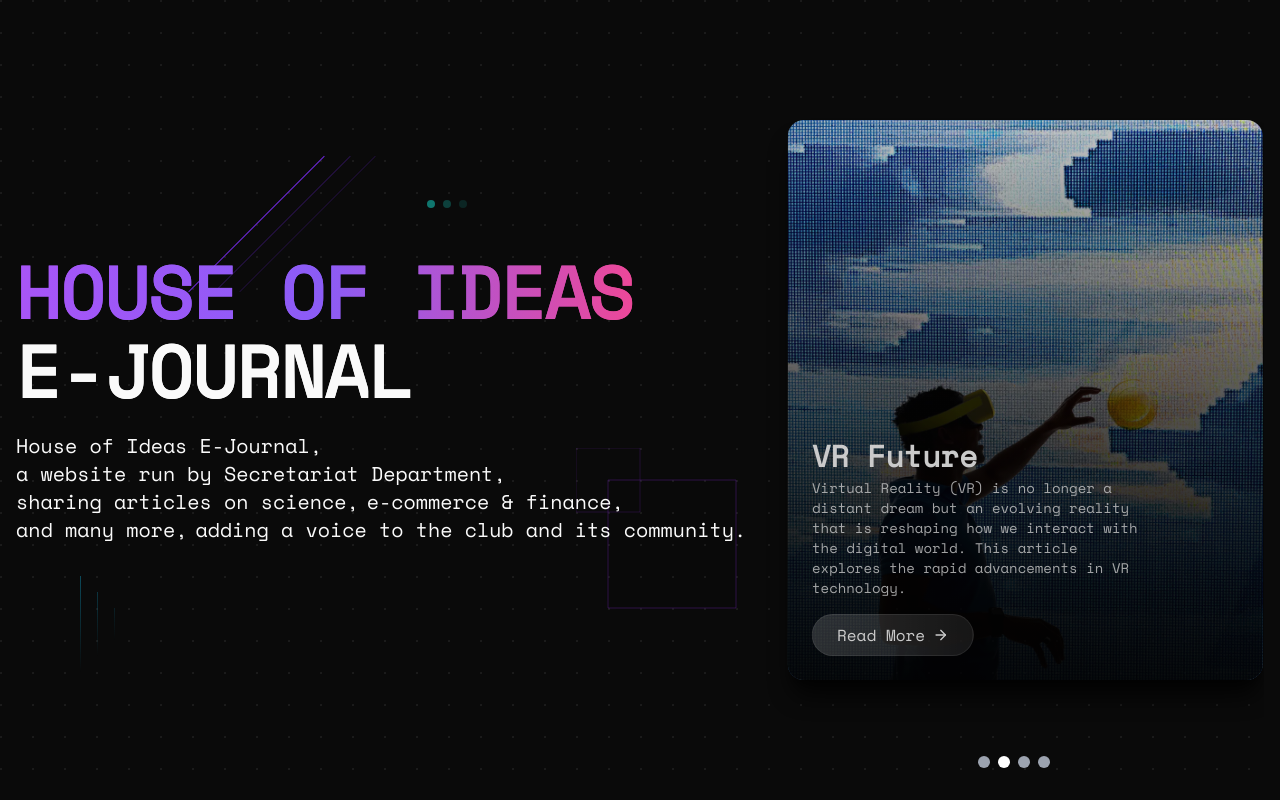
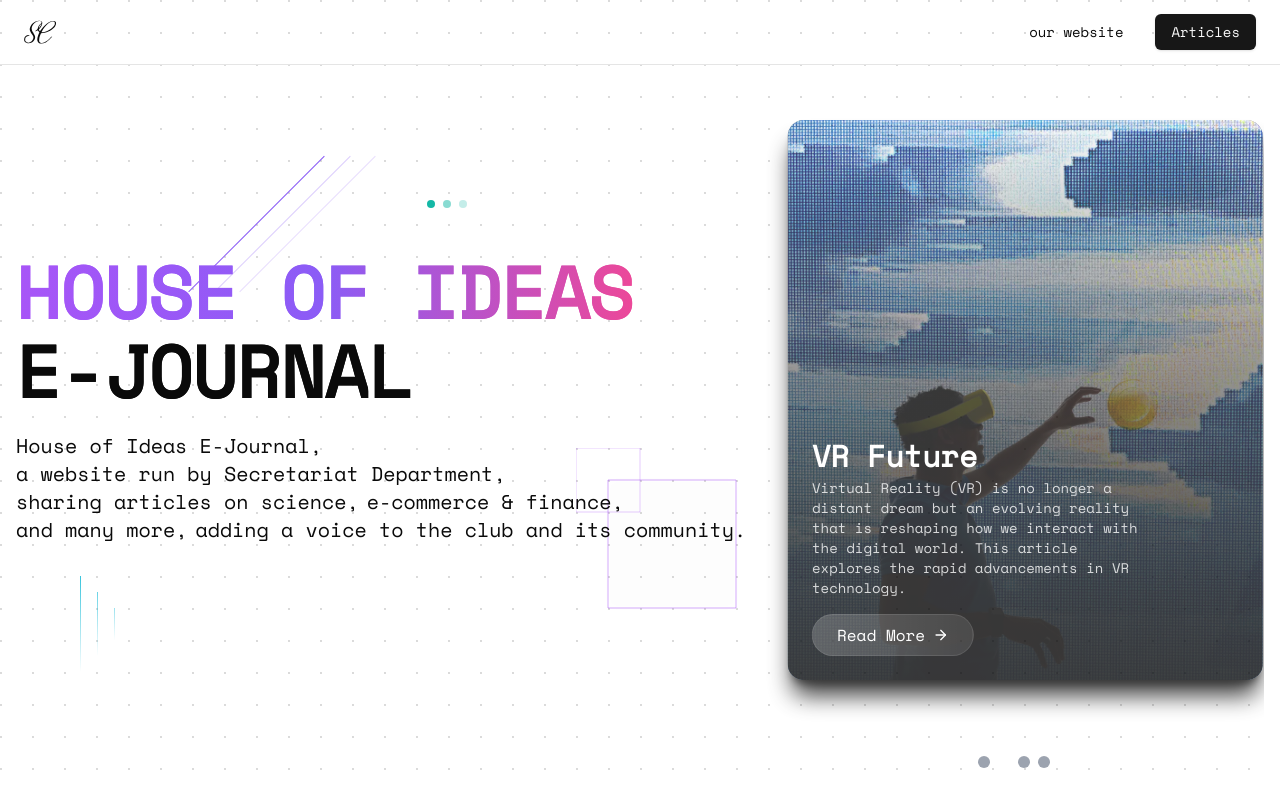
Before and after one commit to bilelBoulhia/hi-articles, a Next.js app: page / in a window 1280 px wide. Built offline with nearby package versions, Linux system fonts and the light colour scheme.

Commit message:
fixing layout

```diff
--- a/app/(main page)/page.tsx
+++ b/app/(main page)/page.tsx
@@ -3,10 +3,12 @@ import Hero from "@/app/(main page)/sections/hero";
 import CoolNewsletter from "@/app/(main page)/sections/newsletter";
 import Footer from "@/app/(main page)/sections/footer";
 import AbstractBackground from "@/components/ui/abstract-background";
+import Header from "@/app/(main page)/sections/header";
 
 export default function Home() {
     return (
         <div className="flex flex-col w-full h-screen overflow-y-scroll snap-y snap-mandatory ">
+            <Header/>
             <AbstractBackground/>
             <style>
                 {`
--- a/app/(main page)/sections/footer.tsx
+++ b/app/(main page)/sections/footer.tsx
@@ -41,11 +41,7 @@ export default function Footer() {
     return (
         <div className="relative min-h-screen w-full flex items-center justify-center overflow-hidden ">
 
-            <div className="absolute top-0 -left-4 w-72 h-72 bg-purple-500 rounded-full mix-blend-multiply filter blur-xl opacity-20 animate-blob"/>
-            <div className="absolute top-0 -right-4 w-72 h-72 bg-pink-500 rounded-full mix-blend-multiply filter blur-xl opacity-20 animate-blob animation-delay-2000"/>
-            <div className="absolute -bottom-8 left-20 w-72 h-72 bg-violet-500 rounded-full mix-blend-multiply filter blur-xl opacity-20 animate-blob animation-delay-4000"/>
 
-            <div className="absolute inset-0 bg-grid-white/[0.02] [mask-image:radial-gradient(white,transparent_85%)]"/>
 
             <motion.div
                 variants={containerVariants}
@@ -54,13 +50,13 @@ export default function Footer() {
                 viewport={{once: true}}
                 className="relative w-full max-w-7xl mx-auto px-4 py-12 grid grid-cols-1 lg:grid-cols-2 gap-16"
             >
-                {/* Left Section */}
+
                 <motion.div variants={itemVariants} className="space-y-12">
                     <div className="space-y-6">
                         <h2 className="text-3xl sm:text-4xl font-bold bg-clip-text text-transparent bg-gradient-to-r from-purple-500 via-violet-500 to-pink-500">
                             Let's Connect
                         </h2>
-                        <div className="text-gray-400 max-w-md">
+                        <div className="dark:text-gray-400 text-gray-600 max-w-md">
                             <DescriptionFliper paragraph={paragraph}/>
                         </div>
                     </div>
@@ -72,8 +68,8 @@ export default function Footer() {
                                 <Mail className="h-5 w-5 text-white"/>
                             </div>
                             <div>
-                                <p className="text-gray-400">Email us at</p>
-                                <p className="text-white">hoi.univalger3@gmail.com</p>
+                                <p className="dark:text-gray-400 text-gray-600">Email us at</p>
+                                <p className="dark:text-white">hoi.univalger3@gmail.com</p>
                             </div>
                         </motion.div>
 
@@ -83,9 +79,9 @@ export default function Footer() {
                                 <Phone className="h-5 w-5 text-white"/>
                             </div>
                             <div>
-                                <p className="text-gray-400">Call us at</p>
-                                <p className="text-white">+213 796 66 43 83</p>
-                                <p className="text-white">+213 552 55 33 24</p>
+                                <p className="dark:text-gray-400 text-gray-600">Call us at</p>
+                                <p className="dark:text-white">+213 796 66 43 83</p>
+                                <p className="dark:text-white">+213 552 55 33 24</p>
                             </div>
                         </motion.div>
 
@@ -95,10 +91,10 @@ export default function Footer() {
                                 <MapPin className="h-5 w-5 text-white"/>
                             </div>
                             <div>
-                                <p className="text-gray-400">Find us at</p>
+                                <p className="dark:text-gray-400 text-gray-600">Find us at</p>
                                 <Link
                                     href="https://www.univ-alger3.dz/en/"
-                                    className="text-white hover:text-purple-400 transition-colors"
+                                    className="dark:text-white hover:text-purple-400 transition-colors"
                                 >
                                     University of Algiers 3
                                 </Link>
@@ -113,38 +109,39 @@ export default function Footer() {
 
 
                     <div className="space-y-6">
-                        <h3 className="text-2xl font-semibold text-white">Follow Us</h3>
+                        <h3 className="text-2xl font-semibold dark:text-white">Follow Us</h3>
                         <div className="flex space-x-6">
                             <Link
                                 href="https://www.instagram.com/hi.club.alger3/"
                                 className="h-12 w-12 rounded-full bg-white/5 flex items-center justify-center hover:bg-white/10 transition-colors group"
                             >
                                 <Instagram
-                                    className="h-5 w-5 text-gray-400 group-hover:text-purple-400 transition-colors"/>
+                                    className="h-5 w-5 text-gray-400 transition-colors"/>
                             </Link>
 
                             <Link
                                 href="https://www.facebook.com/profile.php?id=61552555332858"
-                                className="h-12 w-12 rounded-full bg-white/5 flex items-center justify-center hover:bg-white/10 transition-colors group"
+                                className="h-12 w-12 rounded-full bg-white/5  flex items-center justify-center hover:bg-white/10 transition-colors group"
                             >
                                 <FacebookIcon
-                                    className="h-5 w-5 text-gray-400 group-hover:text-purple-400 transition-colors"/>
+                                    className="h-5 w-5 dark:text-white   transition-colors"/>
                             </Link>
 
                             <Link
                                 href="https://www.tiktok.com/@clubhouseofideas"
-                                className="h-12 w-12 rounded-full bg-white/5 flex items-center justify-center hover:bg-white/10 transition-colors group"
+                                className="h-12 w-12 rounded-full bg-white/5  flex items-center justify-center hover:bg-white/10 transition-colors group"
                             >
                                 <Tiktok
-                                    className="h-5 w-5 text-gray-400 group-hover:text-purple-400 transition-colors"/>
+
+                                    className="h-5 w-5 text-white  transition-colors"/>
                             </Link>
 
                             <Link
                                 href="https://www.linkedin.com/company/house-of-ideas-club"
-                                className="h-12 w-12 rounded-full bg-white/5 flex items-center justify-center hover:bg-white/10 transition-colors group"
+                                className="h-12 w-12 rounded-full bg-white/5  flex items-center justify-center hover:bg-white/10 transition-colors group"
                             >
                                 <LinkedInIcon
-                                    className="h-5 w-5 text-gray-400 group-hover:text-purple-400 transition-colors"/>
+                                    className="h-5 w-5 dark:text-white   transition-colors"/>
                             </Link>
                         </div>
                     </div>
--- /dev/null
+++ b/app/(main page)/sections/header.tsx
@@ -0,0 +1,26 @@
+import { Button } from "@/components/ui/button"
+import {SecretariatIcon} from "@/components/ui/Icons";
+import Link from "next/link";
+
+export default function Header() {
+    return (
+        <header className="fixed top-0 left-0 dark:bg-[#0A0A0A] z-50  w-full border-b">
+            <nav className="flex h-16 items-center justify-between px-4 md:px-6">
+                <div  className="flex items-center">
+                    <SecretariatIcon className='h-8 w-8'/>
+                </div>
+                <div className="flex items-center gap-4">
+                    <Link href='https://www.houseofideas.club'>
+                        <Button variant="ghost"  className="text-sm">
+                            our website
+                        </Button>
+                    </Link>
+
+                    <Button className="text-sm bg-primary text-primary-foreground hover:bg-primary/90 dark:bg-primary dark:text-primary-foreground dark:hover:bg-primary/90">
+                        Articles
+                    </Button>
+                </div>
+            </nav>
+        </header>
+    )
+}
--- a/app/(main page)/sections/hero.tsx
+++ b/app/(main page)/sections/hero.tsx
@@ -5,7 +5,6 @@ import img4 from "@/app/assets/img4.webp";
 import { motion } from "motion/react";
 import Carousel from "@/components/ui/Carousel";
 import ThickWordTransform from "@/components/ThickWordTransform";
-import AbstractBackground from "@/components/ui/abstract-background";
 import DescriptionFliper from "@/components/ui/Description-Fliper";
 
 const paragraph = `House of Ideas E-Journal, a website run by Secretariat Department,
@@ -87,7 +86,7 @@ export default function Hero() {
                 </motion.div>
             </div>
             <div className="flex lg:hidden flex-col px-4 ">
-                <AbstractBackground/>
+
                 <div className="overflow-y-scroll snap-y snap-mandatory h-screen">
                     <section className="snap-start">
                         <div
--- a/app/(main page)/sections/newsletter.tsx
+++ b/app/(main page)/sections/newsletter.tsx
@@ -45,7 +45,7 @@ export default function CoolNewsletter() {
                     <div className="px-6  py-12 sm:px-12 sm:py-16 lg:flex lg:items-center lg:p-20">
                         <div className="lg:w-0 lg:flex-1">
                             <motion.h2
-                                initial={{x:'-110%'}}
+                                initial={{x:'-104%'}}
                                 whileInView={{x:0}}
                                 viewport={{once: true}}
                                 transition={{duration: 0.5, delay: 0.4, ease: "easeInOut"}}
--- a/app/layout.tsx
+++ b/app/layout.tsx
@@ -32,7 +32,7 @@ export default function RootLayout({
       <ThemeProvider
           attribute="class"
 
-          defaultTheme='dark'
+          defaultTheme='light'
           enableSystem
           disableTransitionOnChange
       >
--- a/components/ui/Icons.tsx
+++ b/components/ui/Icons.tsx
@@ -42,8 +42,36 @@ const LinkedInIcon =({className, ...props}: IconProps)=> {
         </svg>
     )
 }
+const SecretariatIcon=({className, ...props}: IconProps)=> {
+    return (
+        <svg className={`w-4 h-4 ${className || ''}`} version="1.0" xmlns="http://www.w3.org/2000/svg"
+             width="112.000000pt" height="81.000000pt" viewBox="0 0 112.000000 81.000000"
+             preserveAspectRatio="xMidYMid meet" {...props}>
 
-const FacebookIcon=({className, ...props}: IconProps)=> {
+            <g transform="translate(0.000000,81.000000) scale(0.100000,-0.100000)"
+               fill="currentColor" stroke="none">
+                <path d="M405 771 c-84 -40 -139 -91 -174 -163 -49 -97 -39 -155 48 -279 40
+-57 51 -80 51 -111 0 -53 -21 -98 -63 -135 -72 -63 -155 -68 -202 -11 -24 28
+-27 39 -22 82 4 41 11 55 40 83 23 20 51 35 76 39 55 9 40 28 -16 21 -83 -9
+-138 -69 -138 -152 0 -62 18 -88 80 -116 135 -62 304 43 305 189 0 47 -13 78
+-72 164 -65 97 -67 179 -4 273 86 131 272 180 300 80 4 -15 -3 -26 -29 -42
+-44 -29 -85 -91 -100 -151 -10 -39 -19 -52 -59 -80 -54 -36 -43 -42 22 -12 27
+12 42 15 42 8 0 -7 11 -23 25 -38 l24 -25 -36 -90 c-48 -120 -52 -203 -10
+-258 19 -25 38 -38 63 -43 62 -12 139 2 205 37 64 34 190 152 222 207 10 17
+-22 -9 -75 -62 -103 -103 -184 -151 -275 -162 -47 -6 -54 -4 -79 21 -25 25
+-26 30 -22 103 3 55 13 97 34 147 l30 70 64 7 c171 19 359 122 431 237 23 35
+29 57 29 98 0 49 -2 54 -32 69 -48 25 -135 14 -217 -28 -78 -39 -195 -152
+-261 -250 -25 -37 -49 -66 -55 -64 -5 1 -16 14 -24 28 -14 24 -12 28 26 74 53
+64 73 104 80 164 5 43 3 51 -20 74 -38 38 -129 37 -212 -3z m663 -13 c15 -13
+16 -82 1 -111 -64 -123 -270 -247 -410 -247 l-48 0 47 82 c55 95 156 208 221
+246 79 46 153 58 189 30z m-458 -82 c0 -19 -83 -142 -87 -129 -6 17 21 75 51
+111 31 36 36 38 36 18z"/>
+            </g>
+        </svg>
+    )
+}
+
+const FacebookIcon = ({className, ...props}: IconProps) => {
     return (
         <svg
             className={`w-4 h-4 ${className || ''}`}
@@ -211,6 +239,7 @@ export {
 
     Calendar,
     Clock,
+    SecretariatIcon,
     Location,
     LinkedInIcon,
     NewHiIcon,
```
